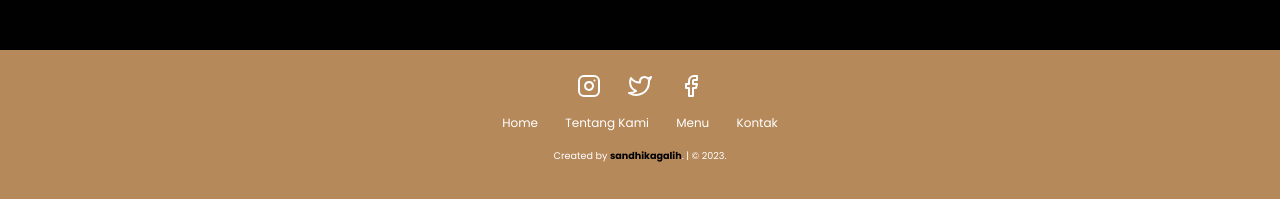
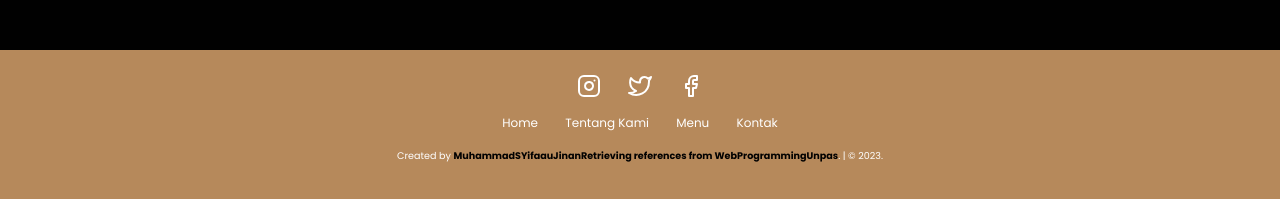
Before and after one commit to muhammadsyifaaul/kedai_kopi, a plain HTML site: page index.html in a window 1280 px wide. Shown: the part 4458-4657 px from the top of the page. Drawn offline with nearby package versions, Linux system fonts and the light colour scheme.

Commit message:
Change Credits

```diff
--- a/index.html
+++ b/index.html
@@ -267,7 +267,7 @@
     </div>
 
     <div class="credit">
-      <p>Created by <a href="">sandhikagalih</a>. | &copy; 2023.</p>
+      <p>Created by <a href="">MuhammadSYifaauJinanRetrieving references from WebProgrammingUnpas</a>. | &copy; 2023.</p>
     </div>
   </footer>
   <!-- Footer end -->
```
